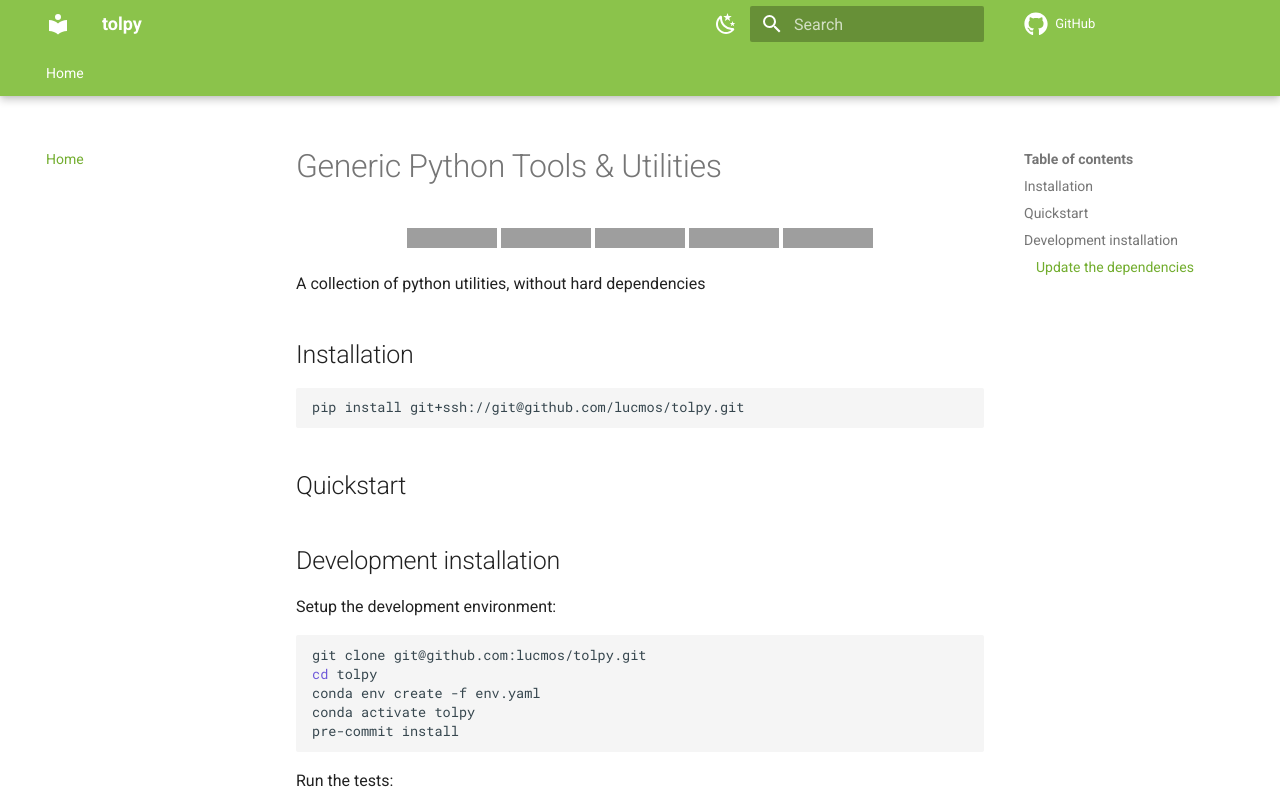
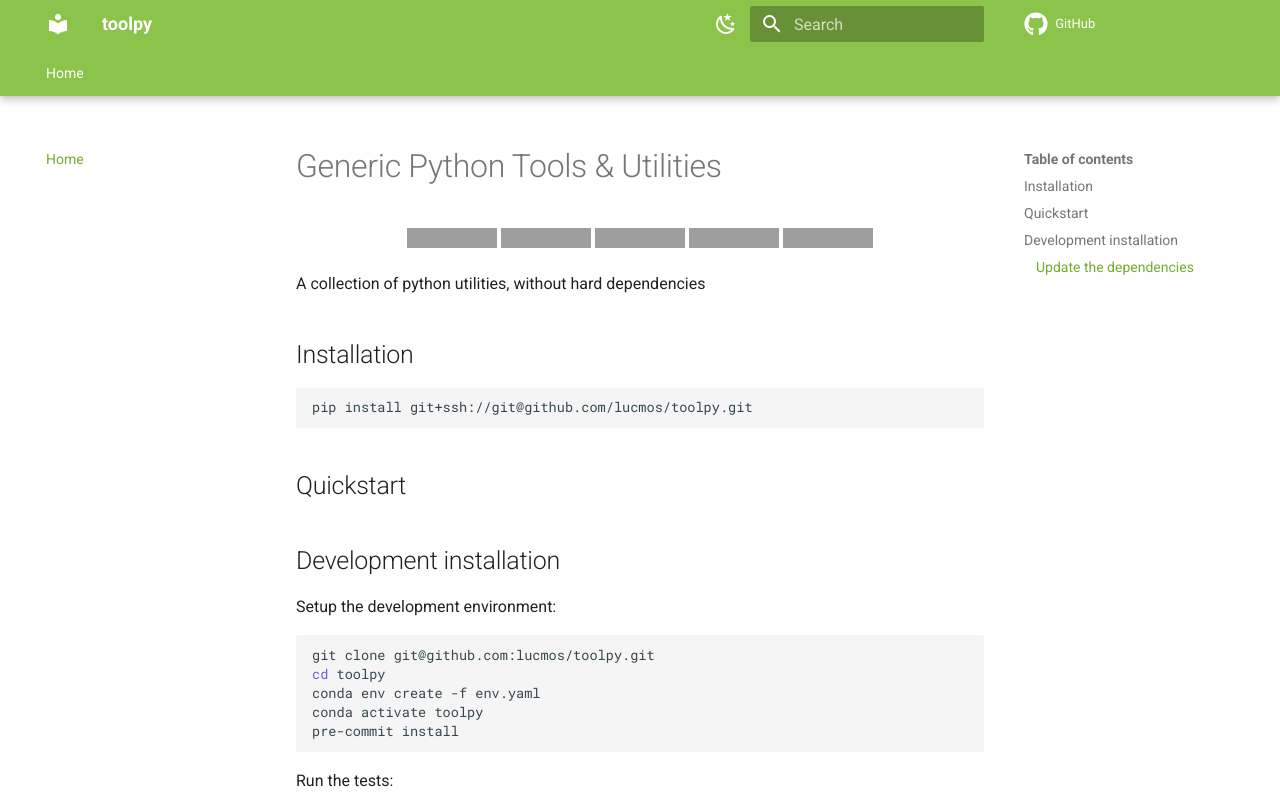
Before and after one commit to lucmos/anypy, an MkDocs documentation site: the page built from docs/index.md, in a window 1280 px wide and 1096 px high, cut to the strip 0-809 px from the top of the window. Built offline with MkDocs 1.6.1 and Material for MkDocs 9.7.7, drawn with Linux system fonts in a browser that asks for light colours; comment, search, counter and statistics services are not loaded; the version menu is left out; grey boxes are pictures that could not be loaded.

Commit message:
Rename tolpy into toolpy

````diff
--- a/docs/index.md
+++ b/docs/index.md
@@ -1,8 +1,8 @@
 # Generic Python Tools & Utilities
 
 <p align="center">
-    <a href="https://github.com/lucmos/tolpy/actions/workflows/test_suite.yml"><img alt="CI" src=https://img.shields.io/github/workflow/status/lucmos/tolpy/Test%20Suite/main?label=main%20checks></a>
-    <a href="https://lucmos.github.io/tolpy"><img alt="Docs" src=https://img.shields.io/github/deployments/lucmos/tolpy/github-pages?label=docs></a>
+    <a href="https://github.com/lucmos/toolpy/actions/workflows/test_suite.yml"><img alt="CI" src=https://img.shields.io/github/workflow/status/lucmos/toolpy/Test%20Suite/main?label=main%20checks></a>
+    <a href="https://lucmos.github.io/toolpy"><img alt="Docs" src=https://img.shields.io/github/deployments/lucmos/toolpy/github-pages?label=docs></a>
     <a href="https://github.com/grok-ai/nn-template"><img alt="NN Template" src="https://shields.io/badge/nn--template-0.2.3-emerald?style=flat&labelColor=gray"></a>
     <a href="https://www.python.org/downloads/"><img alt="Python" src="https://img.shields.io/badge/python-3.11-blue.svg"></a>
     <a href="https://black.readthedocs.io/en/stable/"><img alt="Code style: black" src="https://img.shields.io/badge/code%20style-black-000000.svg"></a>
@@ -14,7 +14,7 @@ A collection of python utilities, without hard dependencies
 ## Installation
 
 ```bash
-pip install git+ssh://git@github.com/lucmos/tolpy.git
+pip install git+ssh://git@github.com/lucmos/toolpy.git
 ```
 
 
@@ -28,10 +28,10 @@ pip install git+ssh://git@github.com/lucmos/tolpy.git
 Setup the development environment:
 
 ```bash
-git clone git@github.com:lucmos/tolpy.git
-cd tolpy
+git clone git@github.com:lucmos/toolpy.git
+cd toolpy
 conda env create -f env.yaml
-conda activate tolpy
+conda activate toolpy
 pre-commit install
 ```
 
--- a/env.yaml
+++ b/env.yaml
@@ -1,4 +1,4 @@
-name: tolpy
+name: toolpy
 channels:
   - defaults
 
--- a/mkdocs.yml
+++ b/mkdocs.yml
@@ -1,6 +1,6 @@
-site_name: tolpy
+site_name: toolpy
 site_description: A collection of python utilities, without hard dependencies
-repo_url: https://github.com/lucmos/tolpy
+repo_url: https://github.com/lucmos/toolpy
 
 nav:
   - Home: index.md
--- a/pyproject.toml
+++ b/pyproject.toml
@@ -24,7 +24,7 @@ profile = 'black'
 line_length = 120
 known_third_party = ["numpy", "pytest", "wandb", "torch"]
 known_first_party = ["nn_core"]
-known_local_folder = "tolpy"
+known_local_folder = "toolpy"
 
 [tool.pydocstyle]
 convention = 'google'
@@ -35,7 +35,7 @@ add-ignore = ['D100', 'D101', 'D102', 'D103', 'D104', 'D105', 'D106', 'D107']
 skips = ["B101"]
 
 [tool.setuptools_scm]
-write_to = "src/tolpy/_version.py"
+write_to = "src/toolpy/_version.py"
 write_to_template = '__version__ = "{version}"'
 
 [build-system]
--- a/setup.cfg
+++ b/setup.cfg
@@ -1,7 +1,7 @@
 [metadata]
-name = tolpy
+name = toolpy
 description = A collection of python utilities, without hard dependencies
-url = https://github.com/lucmos/tolpy
+url = https://github.com/lucmos/toolpy
 long_description = file: README.md
 author = Luca Moschella
 author_email = luca.moschella94@gmail.com
````
Also changed, not shown: README.md (+6 -6 lines), src/toolpy/__init__.py (renamed from src/tolpy/__init__.py), 2 other files.
